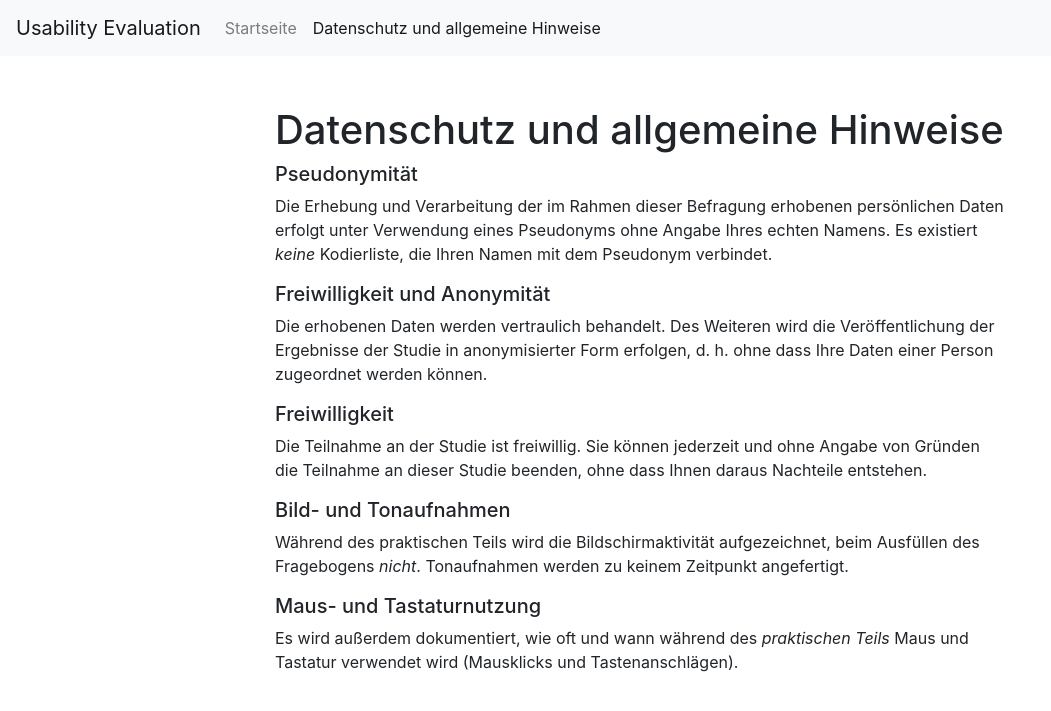
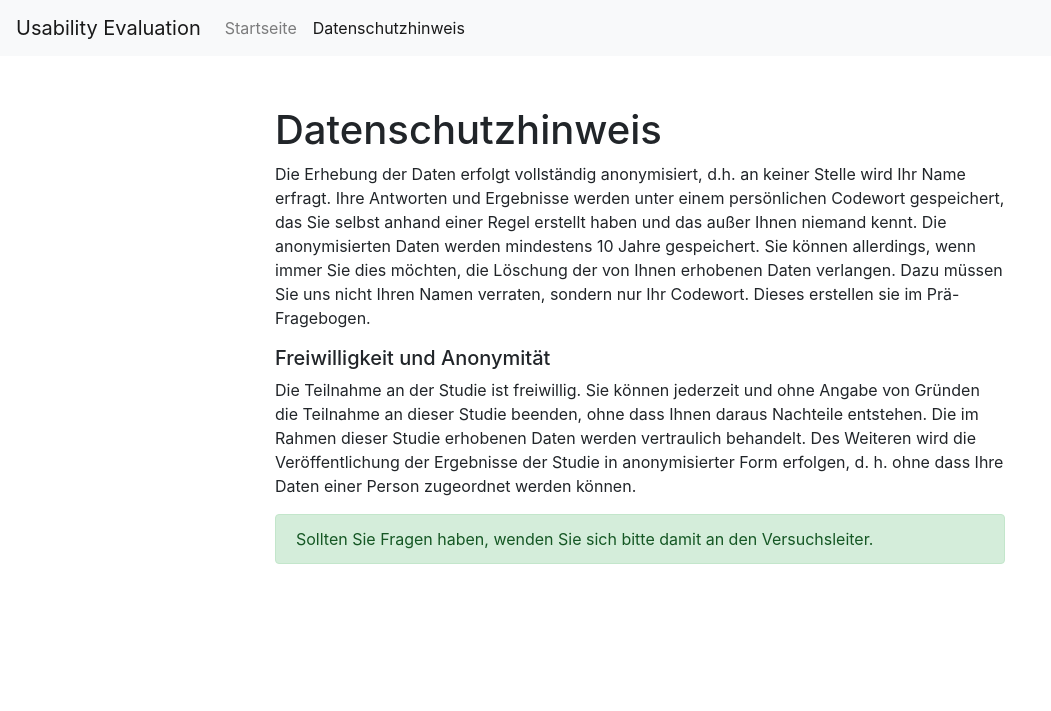
Before and after one commit to severinsimmler/usability-survey, a Flask app: page /privacy in a window 1280 px wide. Shown: the top 711 px of the page, without its empty margins (0-1051 px from the left). Run offline with Flask 2, Linux system fonts and the light colour scheme; some libraries are stand-ins or nearby versions.

Commit message:
chore: add stuff

```diff
--- a/application/templates/base.html
+++ b/application/templates/base.html
@@ -27,7 +27,7 @@
           <a class="nav-link" href="{{ url_for('index') }}">Startseite</a>
         </li>
         <li class="nav-item">
-          <a class="nav-link {% if view == 'privacy' %}active{% endif %}" href="{{ url_for('privacy') }}">Datenschutz und allgemeine Hinweise</a>
+          <a class="nav-link {% if view == 'privacy' %}active{% endif %}" href="{{ url_for('privacy') }}">Datenschutzhinweis</a>
         </li>
       </ul>
     </div>
--- a/application/templates/nasa.html
+++ b/application/templates/nasa.html
@@ -71,10 +71,10 @@
                                 vom Versuchsleiter (oder Ihnen selbst) gesetzten Ziele erreicht? Wie zufrieden
                                 waren Sie mit Ihrer Leistung bei der Verfolgung dieser Ziele?</label>
                             <div class="text-center" style="margin-top: 20px;">
-                                <span>gering</span>
+                                <span>gut</span>
                                 <input style="width: 500px;" type="range" min="0" max="10" step="1" value="5" name="leistung"
                                     id="leistung" />
-                                <span>hoch</span></div>
+                                <span>schlecht</span></div>
                         </div>
                     </div>
                 </div>
@@ -111,7 +111,7 @@
                         </div>
                     </div>
                 </div>
-                <div class="alert alert-success" role="alert" style="margin-top: 50px;">Kontrollieren sie bitte, ob Sie
+                <div class="alert alert-success" role="alert" style="margin-top: 50px;">Kontrollieren Sie bitte, ob Sie
                     zu allen Fragen Angaben gemacht haben. Bei Unklarheiten wenden Sie sich bitte an die
                     Versuchsleiterin/den Versuchsleiter.</div>
                 <div class="col-sm-2"></div>
--- a/application/templates/privacy.html
+++ b/application/templates/privacy.html
@@ -5,24 +5,21 @@
     <div class="row" style="margin-top: 50px;">
         <div class="col-sm-2"></div>
         <div class="col-sm-8">
-            <h1>Datenschutz und allgemeine Hinweise</h1>
-            <h5>Pseudonymität</h5>
-            <p>Die Erhebung und Verarbeitung der im Rahmen dieser Befragung erhobenen persönlichen Daten erfolgt unter
-                Verwendung eines Pseudonyms ohne Angabe Ihres echten Namens. Es existiert <i>keine</i> Kodierliste, die
-                Ihren Namen mit dem Pseudonym verbindet.</p>
+            <h1>Datenschutzhinweis</h1>
+            <p>Die Erhebung der Daten erfolgt vollständig anonymisiert, d.h. an keiner Stelle wird Ihr Name erfragt.
+                Ihre Antworten und Ergebnisse werden unter einem persönlichen Codewort gespeichert, das Sie selbst
+                anhand einer Regel erstellt haben und das außer Ihnen niemand kennt. Die anonymisierten Daten werden
+                mindestens 10 Jahre gespeichert. Sie können allerdings, wenn immer Sie dies möchten, die Löschung der
+                von Ihnen erhobenen Daten verlangen. Dazu müssen Sie uns nicht Ihren Namen verraten, sondern nur Ihr
+                Codewort. Dieses erstellen sie im Prä-Fragebogen.</p>
             <h5>Freiwilligkeit und Anonymität</h5>
-            <p>Die erhobenen Daten werden vertraulich behandelt. Des Weiteren wird die Veröffentlichung der Ergebnisse
-                der Studie in anonymisierter Form erfolgen, d. h. ohne dass Ihre Daten einer Person zugeordnet werden
-                können.</p>
-            <h5>Freiwilligkeit</h5>
             <p>Die Teilnahme an der Studie ist freiwillig. Sie können jederzeit und ohne Angabe von Gründen die
-                Teilnahme an dieser Studie beenden, ohne dass Ihnen daraus Nachteile entstehen.</p>
-            <h5>Bild- und Tonaufnahmen</h5>
-            <p>Während des praktischen Teils wird die Bildschirmaktivität aufgezeichnet, beim Ausfüllen des Fragebogens
-                <i>nicht</i>. Tonaufnahmen werden zu keinem Zeitpunkt angefertigt. </p>
-            <h5>Maus- und Tastaturnutzung</h5>
-            <p>Es wird außerdem dokumentiert, wie oft und wann während des <i>praktischen Teils</i> Maus und Tastatur
-                verwendet wird (Mausklicks und Tastenanschlägen).</p>
+                Teilnahme an dieser Studie beenden, ohne dass Ihnen daraus Nachteile entstehen. Die im Rahmen dieser
+                Studie erhobenen Daten werden vertraulich behandelt. Des Weiteren wird die Veröffentlichung der
+                Ergebnisse der Studie in anonymisierter Form erfolgen, d. h. ohne dass Ihre Daten einer Person
+                zugeordnet werden können.</p>
+            <div class="alert alert-success" role="alert">Sollten Sie Fragen haben, wenden Sie sich bitte damit an den
+                Versuchsleiter.</div>
         </div>
         <div class="col-sm-2"></div>
     </div>
--- a/application/templates/quesi.html
+++ b/application/templates/quesi.html
@@ -307,7 +307,7 @@
           </tr>
 
         </table>
-        <div class="alert alert-success" role="alert" style="margin-top: 50px;">Kontrollieren sie bitte, ob Sie
+        <div class="alert alert-success" role="alert" style="margin-top: 50px;">Kontrollieren Sie bitte, ob Sie
           zu allen Fragen Angaben gemacht haben. Bei Unklarheiten wenden Sie sich bitte an die
           Versuchsleiterin/den Versuchsleiter.</div>
         <input class="btn btn-secondary" type="submit" value="Weiter" style="margin-top: 50px; margin-bottom: 50px;">
--- a/application/views.py
+++ b/application/views.py
@@ -1,12 +1,17 @@
 import json
 from pathlib import Path
+import sys
 
 import flask
 
+if getattr(sys, "frozen", False):
+    resources_root = Path(sys._MEIPASS)
+else:
+    resources_root = Path("application")
 
 web = flask.Flask("usability-survey",
-                  template_folder=Path("application", "templates"),
-                  static_folder=Path("application", "static"))
+                  template_folder=Path(resources_root, "templates"),
+                  static_folder=Path(resources_root, "static"))
 
 
 def dump(path, forms):
@@ -30,19 +35,23 @@ def demographic():
 
 @web.route("/quesi", methods=["POST"])
 def quesi():
-    path = Path("fragebogen-demographic.json")
+    data = flask.request.form
+    global root
+    root = Path(f"survey-data-{data['pseudonym'].replace(' ', '-').lower()}")
+    root.mkdir()
+    path = Path(root, "fragebogen-demographic.json")
     dump(path, flask.request.form)
     return flask.render_template("quesi.html")
 
 @web.route("/nasa", methods=["POST"])
 def nasa():
-    path = Path("fragebogen-quesi.json")
+    path = Path(root, "fragebogen-quesi.json")
     dump(path, flask.request.form)
     return flask.render_template("nasa.html")
 
 @web.route("/thankyou", methods=["POST"])
 def thankyou():
-    path = Path("fragebogen-nasa.json")
+    path = Path(root, "fragebogen-nasa.json")
     dump(path, flask.request.form)
     return flask.render_template("thankyou.html",
                                  view="thankyou")
--- a/usability-survey.py
+++ b/usability-survey.py
@@ -4,4 +4,4 @@ import webbrowser
 
 if __name__ == "__main__":
     webbrowser.open("http://127.0.0.1:5000/")
-    application.views.web.run(debug=True)
+    application.views.web.run()
```
Also changed, not shown: application/templates/demographic.html (+6 -4 lines), application/templates/index.html (+6 -3 lines).
